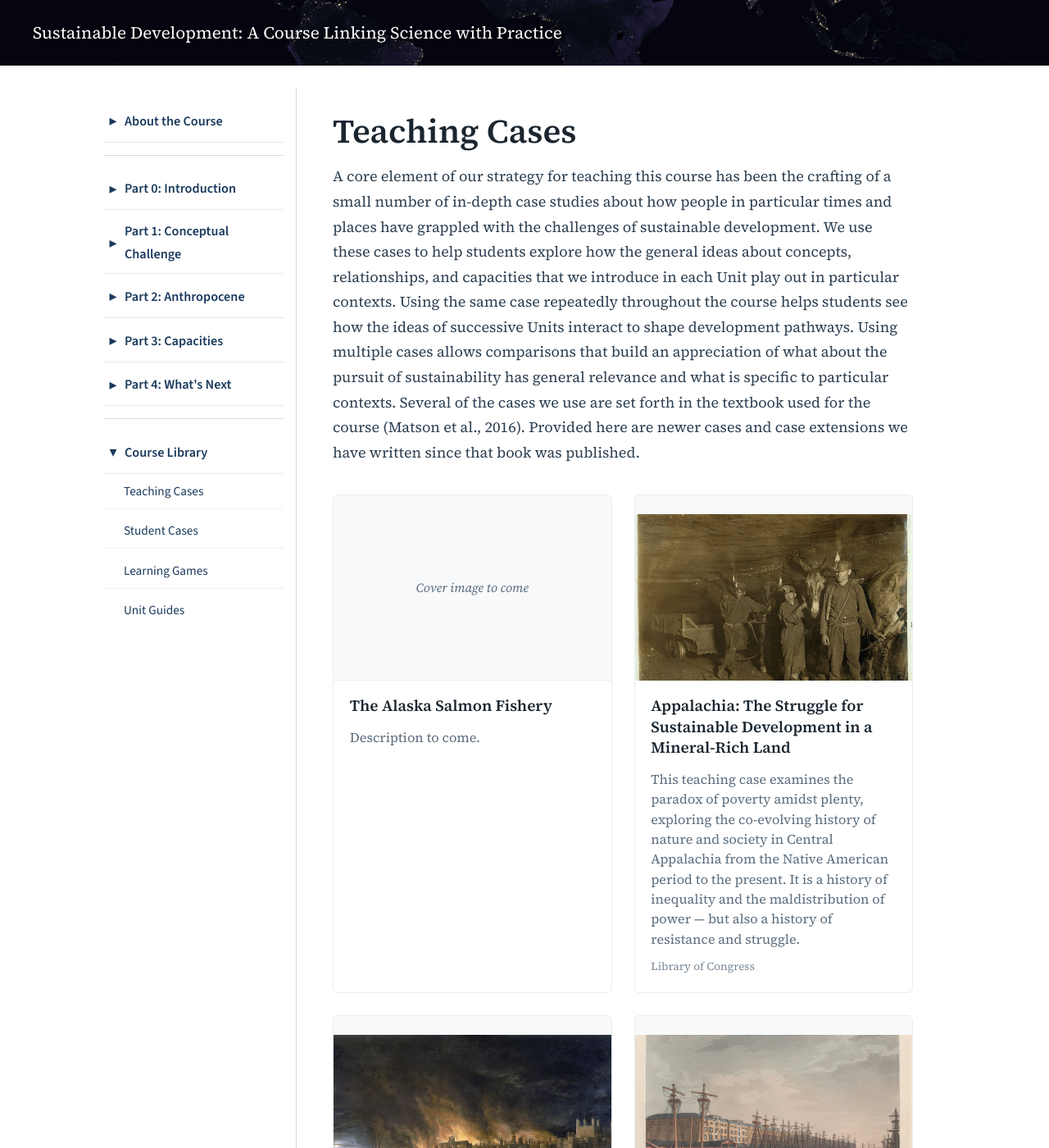
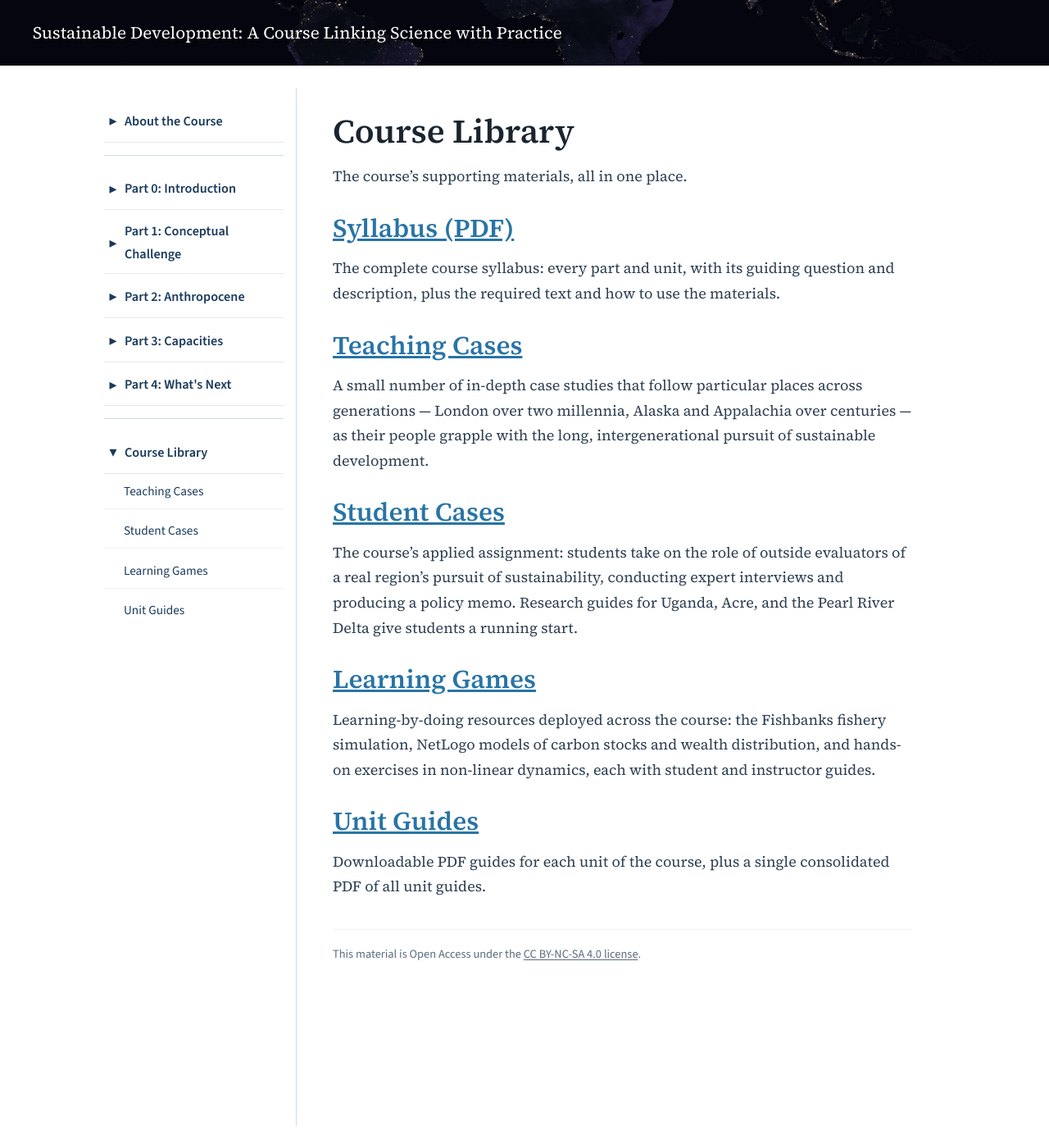
Before and after one commit to agharley/sustsci, a Jekyll site: the page built from course/course-library/index.md, in a window 1280 px wide and 1400 px high. Shown: the whole window at 82% size. Built offline with Jekyll 4.4.1, drawn with Linux system fonts in a browser that asks for light colours; some of the changed text lies outside the part shown.

Commit message:
Update index.md
library page as there was not one before

```diff
--- a/course/course-library/index.md
+++ b/course/course-library/index.md
@@ -1,66 +1,29 @@
 ---
 layout: course
-title: Teaching Cases
+title: "Course Library"
+description: "The library for the Sustainable Development course: the syllabus, teaching cases, student cases, learning games, and unit guides — free and open access."
 ---
 
-# Teaching Cases
+# Course Library
 
-A core element of our strategy for teaching this course has been the crafting of a small
-number of in-depth case studies about how people in particular times and places have
-grappled with the challenges of sustainable development. We use these cases to help
-students explore how the general ideas about concepts, relationships, and capacities that
-we introduce in each Unit play out in particular contexts. Using the same case repeatedly
-throughout the course helps students see how the ideas of successive Units interact to shape
-development pathways. Using multiple cases allows comparisons that build an appreciation of
-what about the pursuit of sustainability has general relevance and what is specific to
-particular contexts. Several of the cases we use are set forth in the textbook used for the
-course (Matson et al., 2016). Provided here are newer cases and case extensions we have
-written since that book was published.
+The course's supporting materials, all in one place.
 
-<div class="case-grid">
+## [Syllabus (PDF)](/course/sustainable-development-syllabus.pdf)
 
-  <div class="case-card">
-    <a class="case-link" href="{{ '/course/course-library/teaching-cases/case-alaska.pdf' | relative_url }}">
-      <div class="case-thumb case-thumb--empty"><span>Cover image to come</span></div>
-      <div class="case-info-head"><h3>The Alaska Salmon Fishery</h3></div>
-    </a>
-    <div class="case-info-body">
-      <p class="case-desc">Description to come.</p>
+The complete course syllabus: every part and unit, with its guiding question and description, plus the required text and how to use the materials.
 
-    </div>
-  </div>
+## [Teaching Cases](teaching-cases/)
 
-  <div class="case-card">
-    <a class="case-link" href="{{ '/course/course-library/teaching-cases/case-appalachia.pdf' | relative_url }}">
-      <div class="case-thumb"><img src="{{ '/assets/images/cases/appalachia.jpg' | relative_url }}" alt="Child coal miners with mine mules in a West Virginia coal mine, 1908"></div>
-      <div class="case-info-head"><h3>Appalachia: The Struggle for Sustainable Development in a Mineral-Rich Land</h3></div>
-    </a>
-    <div class="case-info-body">
-      <p class="case-desc">This teaching case examines the paradox of poverty amidst plenty, exploring the co-evolving history of nature and society in Central Appalachia from the Native American period to the present. It is a history of inequality and the maldistribution of power — but also a history of resistance and struggle.</p>
-      <span class="case-credit">Library of Congress</span>
-    </div>
-  </div>
+A small number of in-depth case studies that follow particular places across generations — London over two millennia, Alaska and Appalachia over centuries — as their people grapple with the long, intergenerational pursuit of sustainable development.
 
-  <div class="case-card">
-    <a class="case-link" href="{{ '/course/course-library/teaching-cases/case-london.pdf' | relative_url }}">
-      <div class="case-thumb"><img src="{{ '/assets/images/cases/london.jpg' | relative_url }}" alt="The Great Fire of London, 1666, anonymous painting"></div>
-      <div class="case-info-head"><h3>London: A Multi-Century Struggle for Sustainable Development in an Urban Environment</h3></div>
-    </a>
-    <div class="case-info-body">
-      <p class="case-desc">Key episodes in the two-thousand-year history of the City of London and its immediate hinterlands — an empirical puzzle for studying how a city and the places around it change over the very long run.</p>
-      <span class="case-credit">The Great Fire of London (anon., c. 1675), via Wikimedia Commons — public domain</span>
-    </div>
-  </div>
+## [Student Cases](student-cases/)
 
-  <div class="case-card">
-    <a class="case-link" href="{{ '/course/course-library/teaching-cases/case-london-addendum.pdf' | relative_url }}">
-      <div class="case-thumb"><img src="{{ '/assets/images/cases/london-addendum.jpg' | relative_url }}" alt="West India Docks, London, 1810 — ships from the colonial trade"></div>
-      <div class="case-info-head"><h3>London: Looking Outward (an addendum to the London case)</h3></div>
-    </a>
-    <div class="case-info-body">
-      <p class="case-desc">A short companion to the London case, about the distant places and resources London relied on as it grew.</p>
-      <span class="case-credit">West India Docks (1810), The Met Collection — public domain</span>
-    </div>
-  </div>
+The course's applied assignment: students take on the role of outside evaluators of a real region's pursuit of sustainability, conducting expert interviews and producing a policy memo. Research guides for Uganda, Acre, and the Pearl River Delta give students a running start.
 
-</div>
+## [Learning Games](learning-games/)
+
+Learning-by-doing resources deployed across the course: the Fishbanks fishery simulation, NetLogo models of carbon stocks and wealth distribution, and hands-on exercises in non-linear dynamics, each with student and instructor guides.
+
+## [Unit Guides](unit-guides/)
+
+Downloadable PDF guides for each unit of the course, plus a single consolidated PDF of all unit guides.
```
